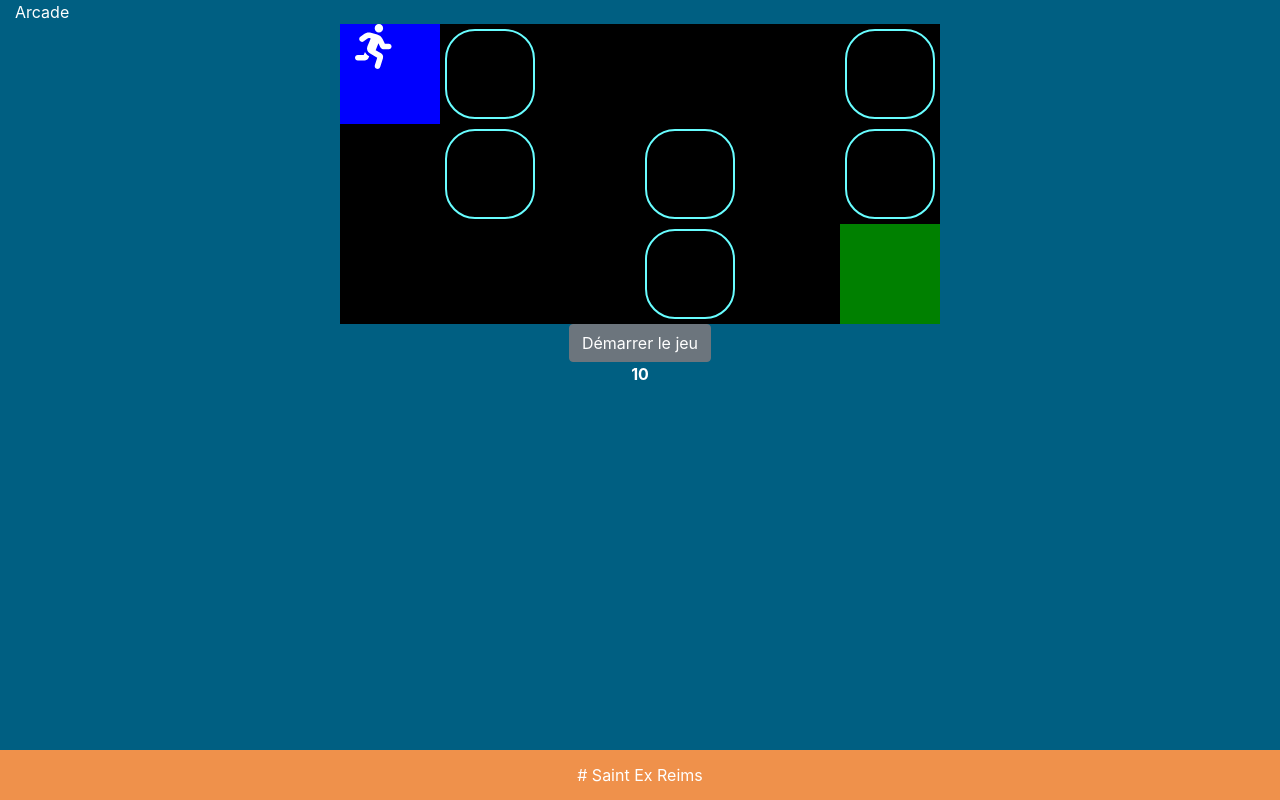
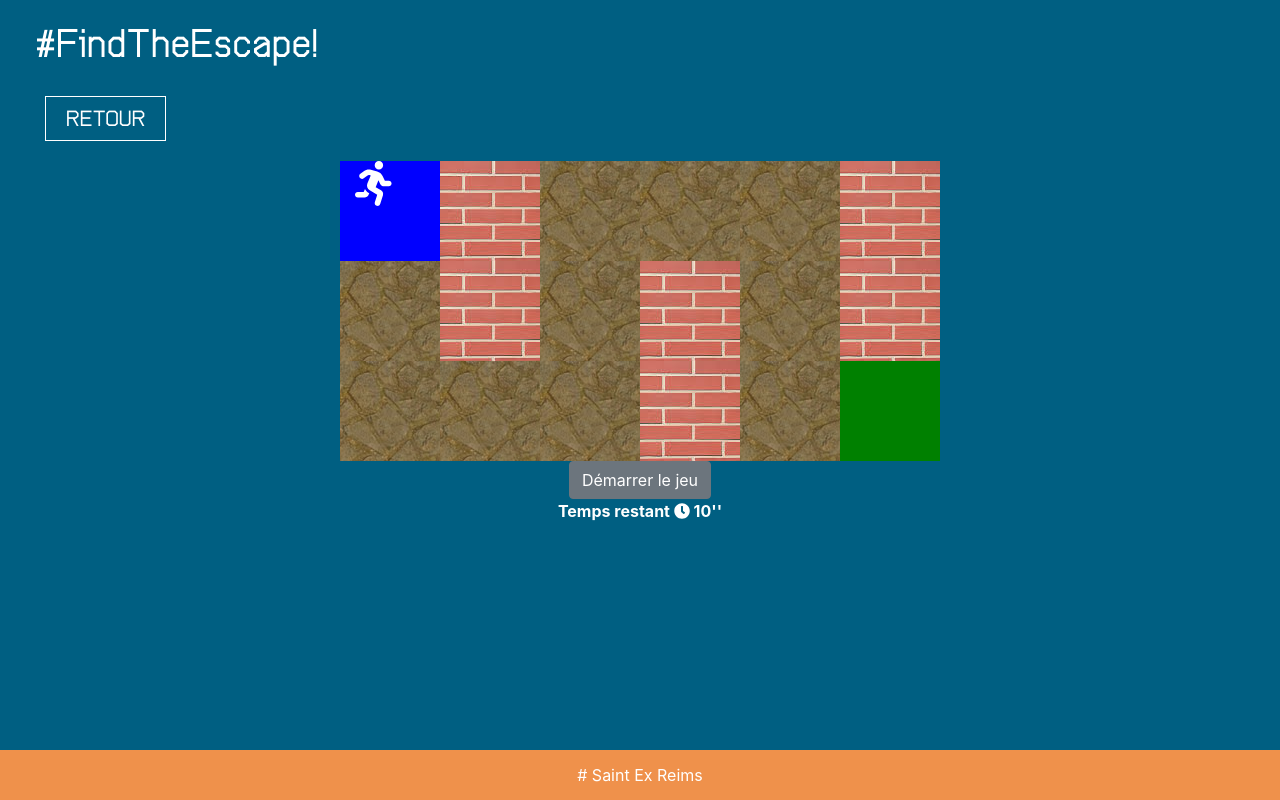
Before and after one commit to WildCodeSchool/reims-0918-js-hackathon-2-ffm, a React (Create React App) app in the folder front/: page /jeu-arcade in a window 1280 px wide. Built offline with nearby package versions, Linux system fonts and the light colour scheme.

Commit message:
add findThsEscape to menu

```diff
--- a/front/src/components/Arcade.css
+++ b/front/src/components/Arcade.css
@@ -1,17 +1,8 @@
 .block {
-  /* background: url("../img/briques.jpeg"); */
-  background-color: black;
-  padding: 5px;
-}
-.inside_block {
-  background-color: black;
-  border: 2px solid #68fdff;
-  border-radius: 30px;
-  width: 100%;
-  height: 100%;
+  background: url("../img/briques.jpeg");
 }
 .route {
-  /* background: url("../img/dirt.jpg"); */
+  background: url("../img/dirt.jpg");
 
   background-color: black;
 }
--- a/front/src/components/Arcade.js
+++ b/front/src/components/Arcade.js
@@ -4,10 +4,12 @@ import axios from "axios";
 import ls from "local-storage";
 import { library } from "@fortawesome/fontawesome-svg-core";
 import { FontAwesomeIcon } from "@fortawesome/react-fontawesome";
-import { faRunning } from "@fortawesome/free-solid-svg-icons";
-
+import { faRunning, faClock } from "@fortawesome/free-solid-svg-icons";
+import { Link } from "react-router-dom";
 import "./Arcade.css";
 library.add(faRunning);
+
+library.add(faClock);
 
 export class Arcade extends Component {
   constructor() {
@@ -182,8 +184,36 @@ export class Arcade extends Component {
   }
 
   startGame() {
-    this.setState({ started: true });
+    this.setState({ started: true, sec: 10 });
     this.countdown();
+  }
+
+  restartGame() {
+    this.setState({
+      started: false,
+      win: false,
+      sec: 10,
+      way_easy: [
+        { index: 0, type: "start", use: true },
+        { index: 1, type: "block", use: false },
+        { index: 2, type: "route", use: false },
+        { index: 3, type: "route", use: false },
+        { index: 4, type: "route", use: false },
+        { index: 5, type: "block", use: false },
+        { index: 6, type: "route", use: false },
+        { index: 7, type: "block", use: false },
+        { index: 8, type: "route", use: false },
+        { index: 9, type: "block", use: false },
+        { index: 10, type: "route", use: false },
+        { index: 11, type: "block", use: false },
+        { index: 12, type: "route", use: false },
+        { index: 13, type: "route", use: false },
+        { index: 14, type: "route", use: false },
+        { index: 15, type: "block", use: false },
+        { index: 16, type: "route", use: false },
+        { index: 17, type: "end", use: false }
+      ]
+    });
   }
 
   countdown() {
@@ -200,7 +230,9 @@ export class Arcade extends Component {
     };
     diff -= 1;
     timeLeft.sec = diff;
-    if (diff === 0) {
+    if (diff < 0) {
+      this.stop();
+    } else if (diff === 0) {
       this.stop();
     }
     return timeLeft;
@@ -228,7 +260,10 @@ export class Arcade extends Component {
   render() {
     return (
       <div>
-        Arcade
+        <h2 className="activity-title">#FindTheEscape!</h2>
+        <Link className="back-button" to="/tableau-de-jeux">
+          Retour
+        </Link>
         <Container fluid>
           {this.state.win && (
             <Row>
@@ -251,26 +286,11 @@ export class Arcade extends Component {
                       this.state.started ? "onRunning" : [road.type]
                     }`}
                   >
-                    {road.type === "block" ? (
-                      <div className="inside_block">
-                        <Fragment>
-                          {road.use === true && (
-                            <FontAwesomeIcon
-                              style={{ fontSize: "45px" }}
-                              icon="running"
-                            />
-                          )}
-                        </Fragment>
-                      </div>
-                    ) : (
-                      <Fragment>
-                        {road.use === true && (
-                          <FontAwesomeIcon
-                            style={{ fontSize: "45px" }}
-                            icon="running"
-                          />
-                        )}
-                      </Fragment>
+                    {road.use === true && (
+                      <FontAwesomeIcon
+                        style={{ fontSize: "45px" }}
+                        icon="running"
+                      />
                     )}
                   </Col>
                 ))}
@@ -292,6 +312,10 @@ export class Arcade extends Component {
                   <Button onClick={() => this.moveRight()}>Right</Button>
                 </Col>
               </Fragment>
+            ) : this.state.win ? (
+              <Col xs="12" className="text-center">
+                <Button onClick={() => this.restartGame()}>Rejouer</Button>
+              </Col>
             ) : (
               <Col xs="12" className="text-center">
                 <Button onClick={() => this.startGame()}>
@@ -302,7 +326,10 @@ export class Arcade extends Component {
             <Col xs="12" className="text-center">
               {this.state.sec > 0 && (
                 <div>
-                  <strong>{this.state.sec}</strong>
+                  <strong>
+                    Temps restant {"  "}
+                    <FontAwesomeIcon icon="clock" /> {this.state.sec}''
+                  </strong>
                 </div>
               )}
               {this.state.sec === 0 && <p>Fin</p>}
--- a/front/src/components/data.js
+++ b/front/src/components/data.js
@@ -19,7 +19,7 @@ export default [
     rules:
       "Sur la prochaine page, 14 cartes seront retournés. Le principe est de retrouver les paires de carte qui représente les icônes qui viennent d'être présentés.",
     css: "linear-gradient(135deg, #f5f7fa 0%, #c3cfe2 100%)",
-    height: 400,
+    height: 300,
     link: "/memory"
   },
   {
@@ -29,7 +29,7 @@ export default [
     rules:
       "Ce jeu est basé sur le même principe, cliquez le plus rapidement possible sur le bouton pour gonfler le ballon sans qu'il retombe à son était initial.",
     css: "linear-gradient(135deg, #f5f7fa 0%, #c3cfe2 100%)",
-    height: 400,
+    height: 300,
     link: "jeu-pump-it-up"
   },
   {
@@ -38,7 +38,15 @@ export default [
       "A Saint-Ex vous pourrez immortaliser votre venue en vous prenant en photo avec un dispositif Raspberry Pi. Immortalisez à votre tour votre visite sur notre site :)",
 
     css: "linear-gradient(135deg, #f5f7fa 0%, #c3cfe2 100%)",
-    height: 400,
+    height: 300,
     link: "jeu-webcam"
+  },
+  {
+    name: "FindTheEscape",
+    description: "Jeu d'arcade inspiré de la borne d'arcade du Labo Machine.",
+
+    css: "linear-gradient(135deg, #f5f7fa 0%, #c3cfe2 100%)",
+    height: 300,
+    link: "jeu-arcade"
   }
 ];
```
